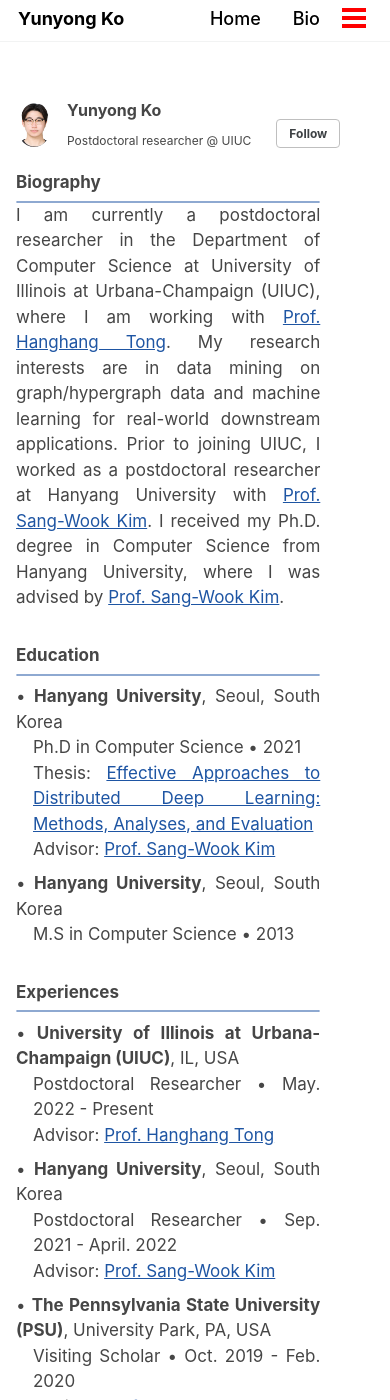
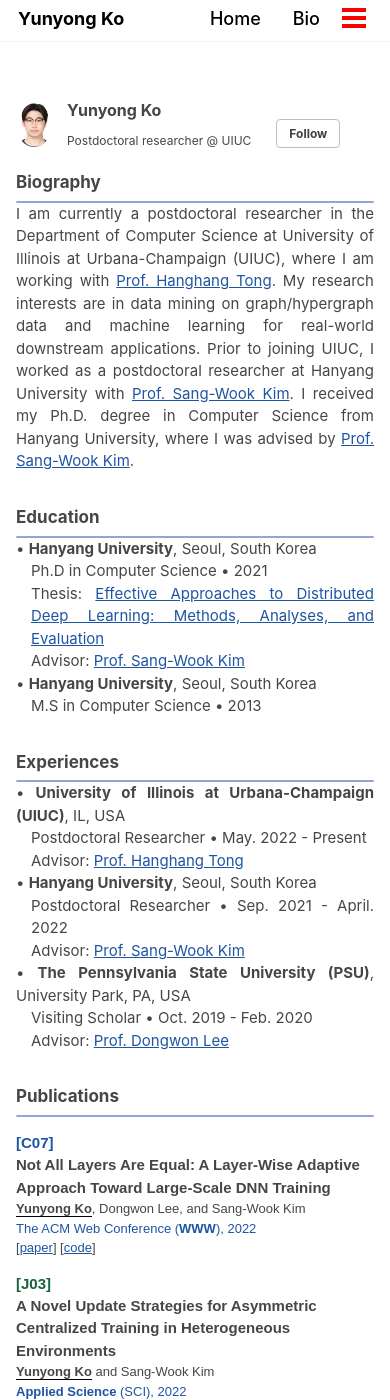
Before and after one commit to yy-ko/yy-ko.github.io, a Jekyll site: the page built from index.html, in a window 390 px wide and 1400 px high. Built offline with Jekyll 4.4.1, drawn with Linux system fonts in a browser that asks for light colours; cached includes are drawn as plain includes; the list of posts is cut into pages by our own code.

Commit message:
responsive

```diff
--- a/assets/css/main.scss
+++ b/assets/css/main.scss
@@ -8,13 +8,6 @@
 @import "minimal-mistakes/skins/{{ site.minimal_mistakes_skin | default: 'default' }}"; // skin
 @import "minimal-mistakes"; // main partials
 
-
-
-@media screen and (max-width:1199px) {
-}
-@media screen and (max-width:899px) {
-/* 모바일 가로, 타블렛 세로 */
-}
 
 .section_title{
     font-family:    Arial, Helvetica, sans-serif;
@@ -37,7 +30,7 @@
     width: 100%
 }
 .column {
-  float: left;
+    float: left;
 }
 .left {
     width: 10%;
@@ -132,3 +125,43 @@
     max-width: 150px;
     border-radius: 50%;
 }
+
+
+
+@media screen and (max-width:1023px) {
+    .my_paper{
+        font-family:  Arial, Helvetica, sans-serif;
+        font-size:  13px;
+    }
+    .left {
+        width: 10%;
+        font-weight: 900;
+        padding-top: 2px;
+        font-size: 15px;
+    }
+    p.title{
+        font-weight: 900;
+        color: (67, 124, 227, 0.96);
+        font-size: 15px;
+    }
+    .section > p{
+        font-size: 15px;
+        text-align: justify;
+        margin-top: 0em;
+        margin-bottom: 0em;
+    }
+}
+@media screen and (max-width:768px) {
+    .section{
+        width: 100%;
+    }
+}
+@media screen and (max-width:576px) {
+    .left {
+        width: 100%;
+    }
+    .right {
+        margin-top: -20px;
+        width: 100%;
+    }
+}
```
